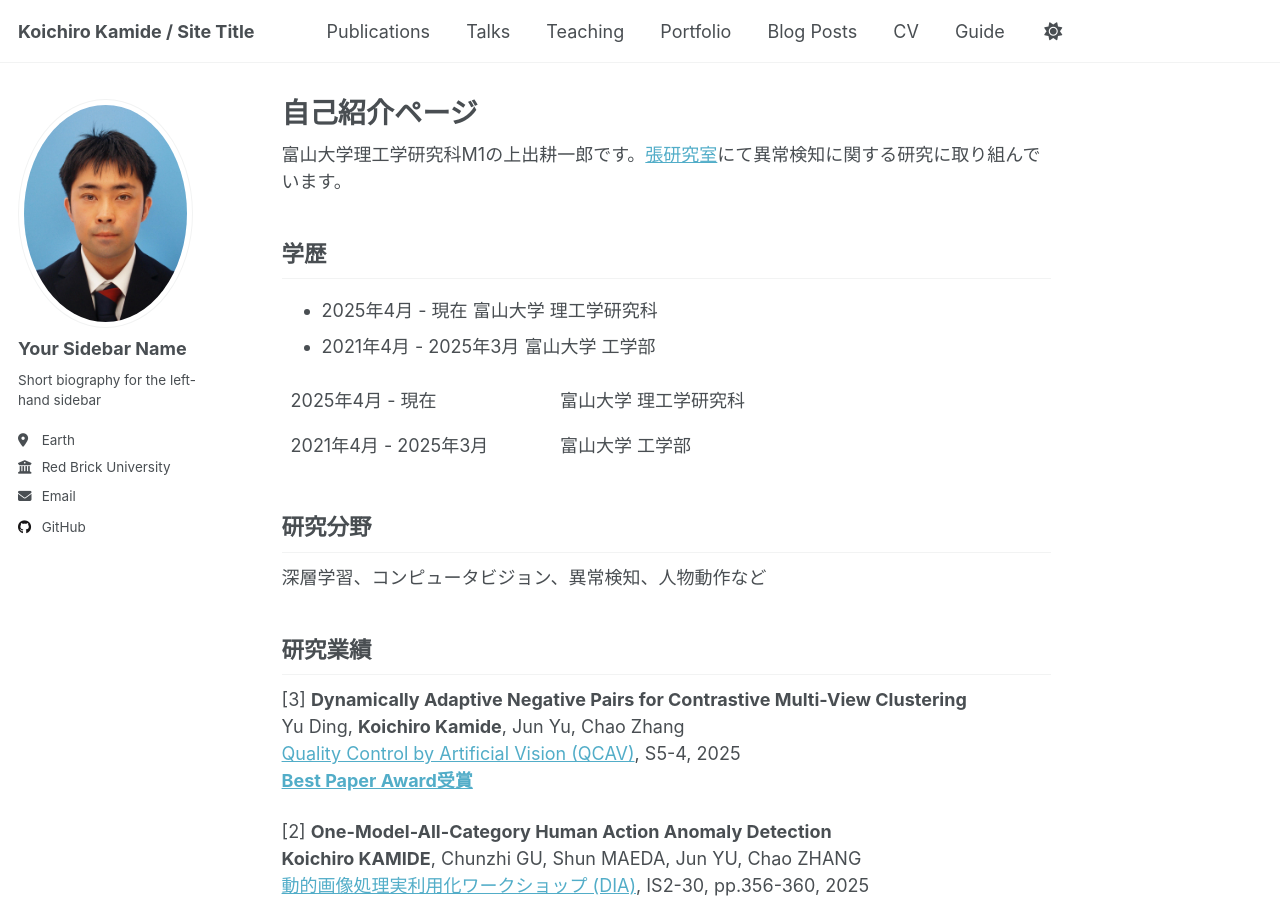
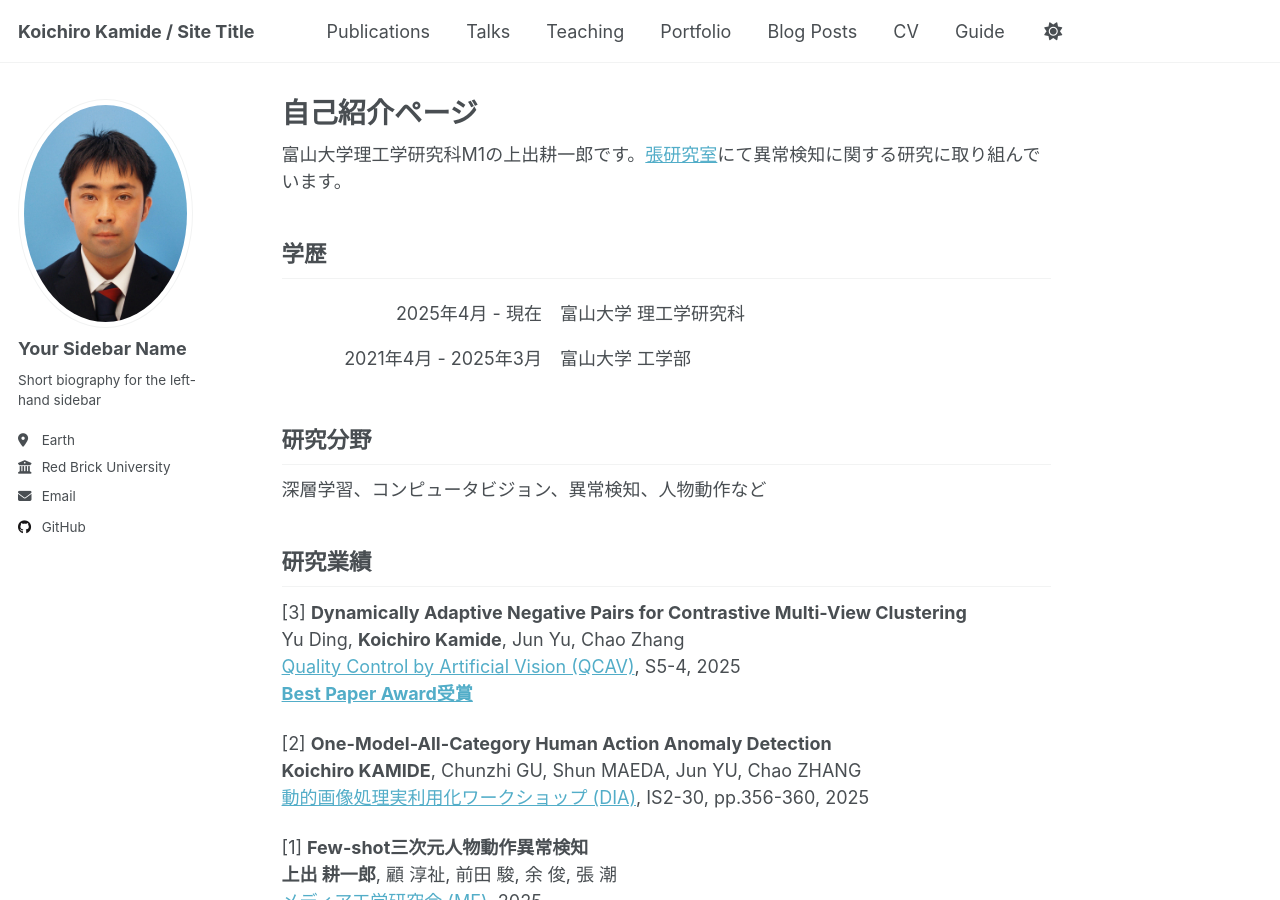
Before and after one commit to koichiro-kamide/koichiro-kamide.github.io, a Jekyll site: the page built from _pages/about.md, in a window 1280 px wide and 900 px high. Built offline with Jekyll 4.4.1, drawn with Linux system fonts in a browser that asks for light colours.

Commit message:
Update about.md

```diff
--- a/_pages/about.md
+++ b/_pages/about.md
@@ -9,15 +9,13 @@ redirect_from:
 
 富山大学理工学研究科M1の上出耕一郎です。[張研究室](https://www.labzhang.com/)にて異常検知に関する研究に取り組んでいます。
 ## 学歴
-* 2025年4月 - 現在 富山大学 理工学研究科
-* 2021年4月 - 2025年3月 富山大学 工学部
 <table style="width:100%; border-collapse: collapse; border: none; font-size: 18px;">
   <tr>
-    <td style="width:35%; vertical-align: top; border: none;">2025年4月 - 現在</td>
+    <td style="width:35%; text-align: right; vertical-align: top; border: none;">2025年4月 - 現在</td>
     <td style="width:65%; vertical-align: top; border: none;">富山大学 理工学研究科</td>
   </tr>
   <tr>
-    <td style="width:35%; vertical-align: top; border: none;">2021年4月 - 2025年3月</td>
+    <td style="width:35%; text-align: right; vertical-align: top; border: none;">2021年4月 - 2025年3月</td>
     <td style="width:65%; vertical-align: top; border: none;">富山大学 工学部</td>
   </tr>
 </table>
```
